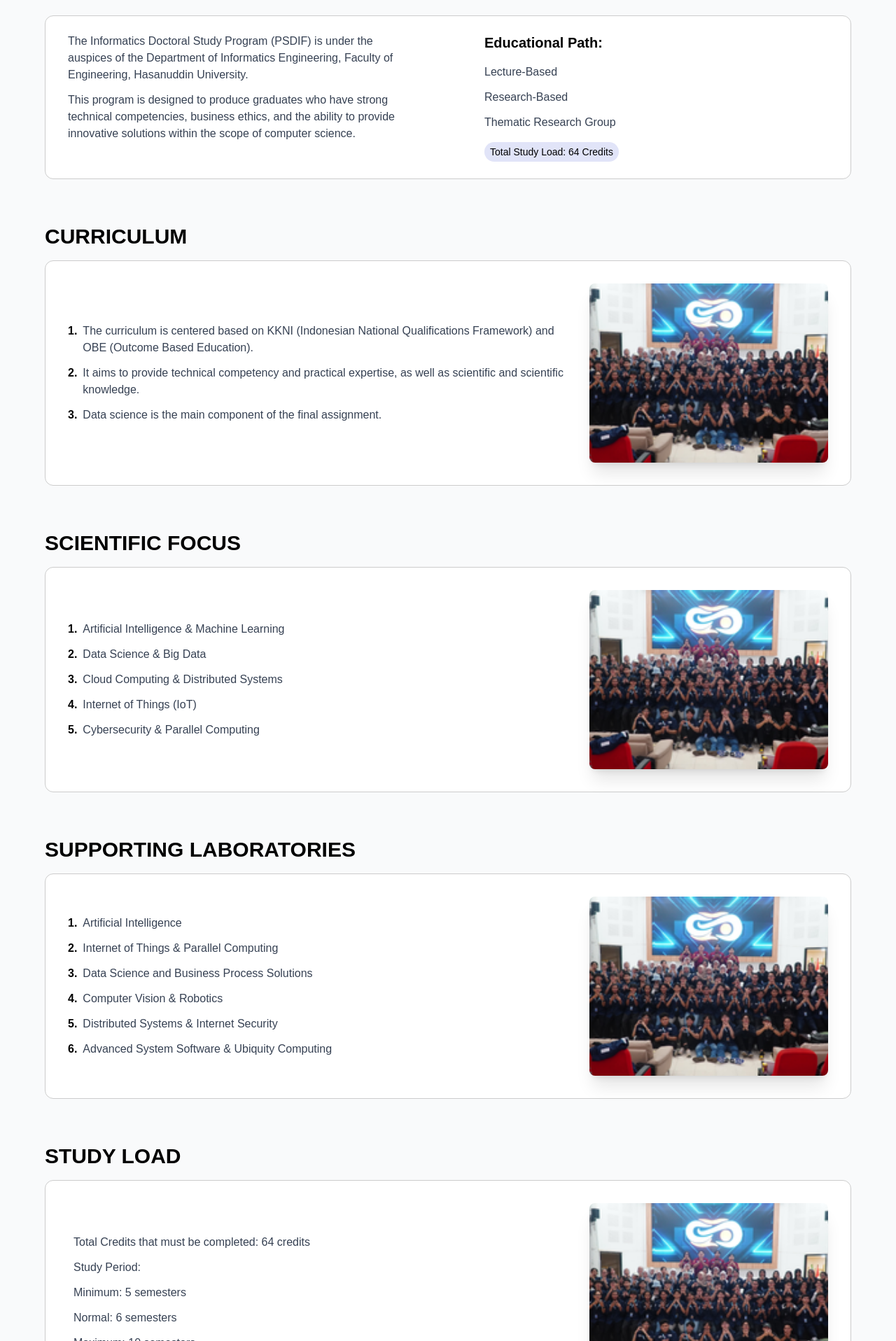
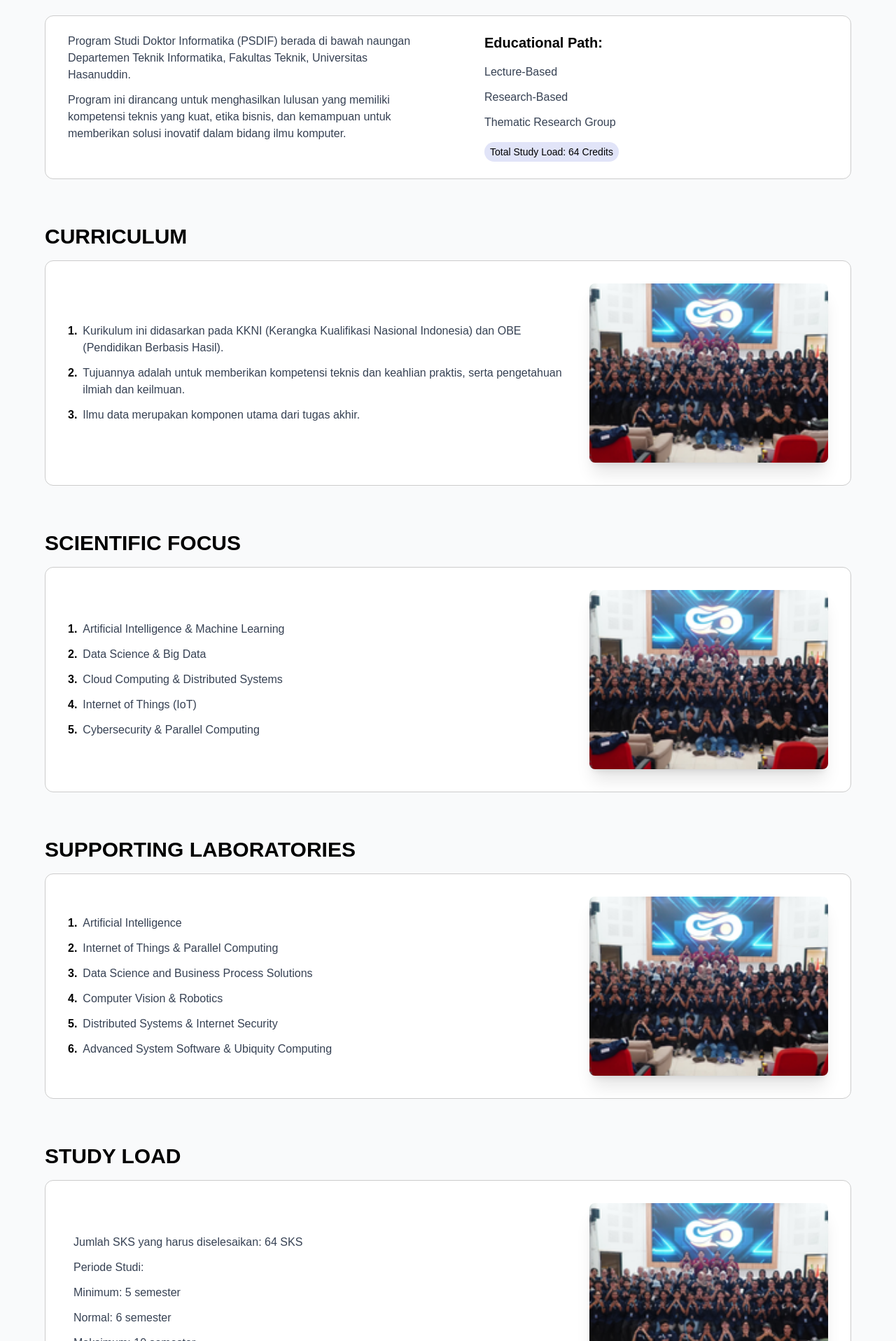
Before and after one commit to pablutuu/informatics-web-rebuild, a Next.js app: page /academic/doctoral in a window 1280 px wide. Shown: the part 664-2580 px from the top of the page at 70% size. Built offline with nearby package versions, Linux system fonts and the light colour scheme.

Commit message:
ubah indo

```diff
--- a/app/academic/doctoral/page.tsx
+++ b/app/academic/doctoral/page.tsx
@@ -5,8 +5,8 @@ import Footer from "@/component/footer";
 // --- Data Halaman ---
 const IntroductionData = {
   description: [
-    "The Informatics Doctoral Study Program (PSDIF) is under the auspices of the Department of Informatics Engineering, Faculty of Engineering, Hasanuddin University.",
-    "This program is designed to produce graduates who have strong technical competencies, business ethics, and the ability to provide innovative solutions within the scope of computer science."
+   "Program Studi Doktor Informatika (PSDIF) berada di bawah naungan Departemen Teknik Informatika, Fakultas Teknik, Universitas Hasanuddin.",
+   "Program ini dirancang untuk menghasilkan lulusan yang memiliki kompetensi teknis yang kuat, etika bisnis, dan kemampuan untuk memberikan solusi inovatif dalam bidang ilmu komputer."
   ],
 };
 
@@ -22,9 +22,9 @@ const EducationalPathData = {
 
 const curriculumData = {
   description: [
-    "The curriculum is centered based on KKNI (Indonesian National Qualifications Framework) and OBE (Outcome Based Education).",
-    "It aims to provide technical competency and practical expertise, as well as scientific and scientific knowledge.",
-    "Data science is the main component of the final assignment.",
+    "Kurikulum ini didasarkan pada KKNI (Kerangka Kualifikasi Nasional Indonesia) dan OBE (Pendidikan Berbasis Hasil).",
+    "Tujuannya adalah untuk memberikan kompetensi teknis dan keahlian praktis, serta pengetahuan ilmiah dan keilmuan.",
+    "Ilmu data merupakan komponen utama dari tugas akhir."
   ],
   image: "/image.png",
 };
@@ -55,11 +55,11 @@ const laboratoriesData = {
 
 const StudyLoadData = {
   description: [
-    "Total Credits that must be completed: 64 credits",
-    "Study Period:",
-    "Minimum: 5 semesters",
-    "Normal: 6 semesters",
-    "Maximum: 10 semesters",
+    "Jumlah SKS yang harus diselesaikan: 64 SKS",
+    "Periode Studi:",
+    "Minimum: 5 semester",
+    "Normal: 6 semester",
+    "Maksimum: 10 semester",
   ],
   image: "/image.png",
 };
```
